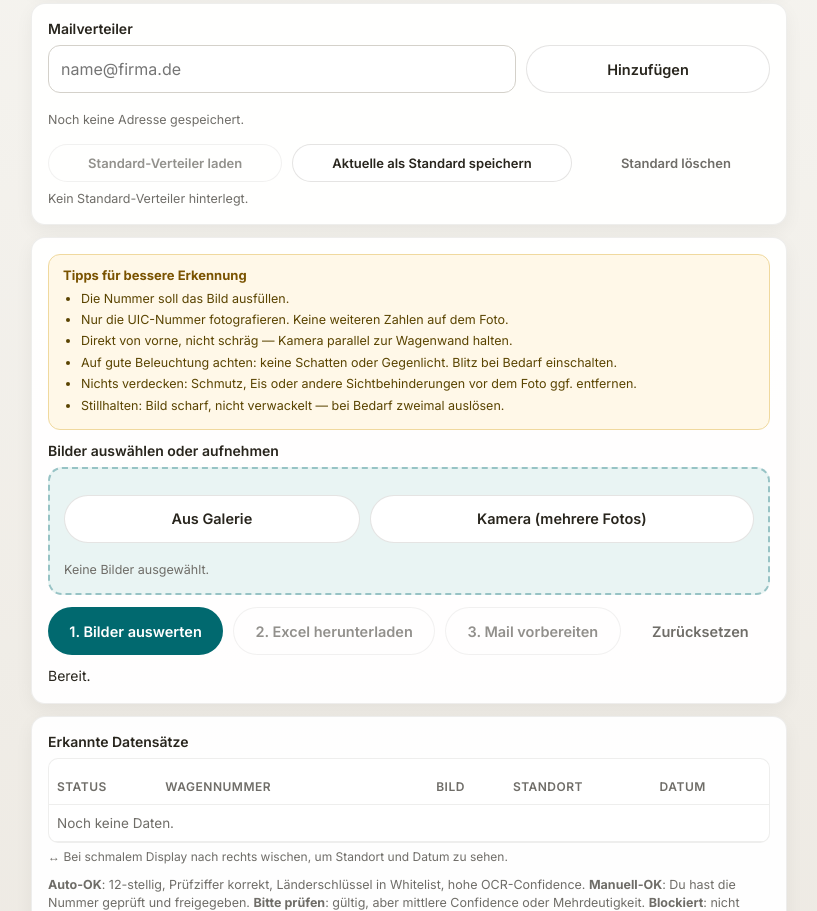
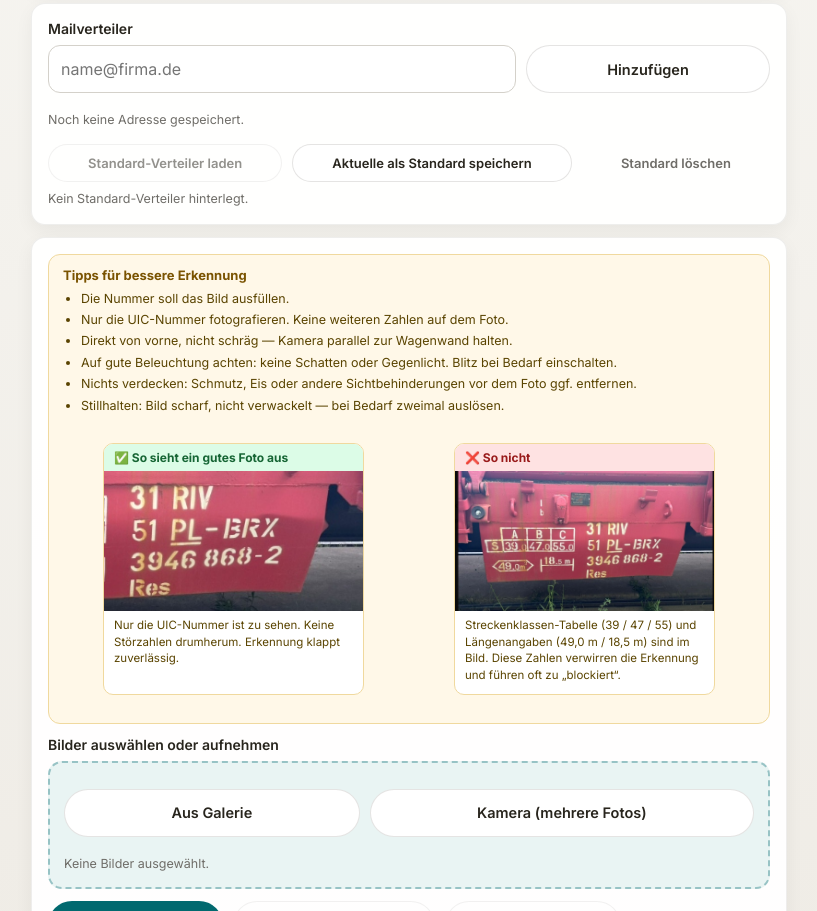
Before and after one commit to erdtranszossen-maker/wagenident, a website with bundled scripts: page public/index.html in a window 1280 px wide. Shown: the part 367-1278 px from the top of the page, without its empty margins (231-1048 px from the left). Built offline with nearby package versions, Linux system fonts and the light colour scheme.

Commit message:
Add files via upload

```diff
--- a/public/app.js
+++ b/public/app.js
@@ -834,6 +834,13 @@ resetBtn.addEventListener('click', () => {
   setStatus('Zurückgesetzt.', 'ok');
 });
 
+// ---------- Beispielfotos: Klick öffnet Lightbox ----------
+document.querySelectorAll('.example img[data-example]').forEach(img => {
+  img.addEventListener('click', () => {
+    openLightbox(img.src, img.alt);
+  });
+});
+
 // ---------- Feedback-Button ----------
 (() => {
   const fb = document.getElementById('feedbackBtn');
--- a/public/index.html
+++ b/public/index.html
@@ -129,6 +129,18 @@
     .tips-box h4{margin:0 0 6px;font-size:13px;font-weight:700;color:#7a5300}
     .tips-box ul{margin:0;padding-left:18px;color:#5a4400;font-size:12.5px;line-height:1.55}
     .tips-box ul li{margin-bottom:2px}
+    /* Beispielfotos */
+    .examples{display:grid;grid-template-columns:1fr 1fr;gap:10px;margin-top:12px}
+    .example{background:#fff;border-radius:10px;overflow:hidden;border:1px solid #f0d99e}
+    .example img{width:100%;height:140px;object-fit:cover;display:block;cursor:zoom-in}
+    .example .ex-head{padding:6px 10px;font-size:12px;font-weight:700;display:flex;align-items:center;gap:6px}
+    .example.good .ex-head{background:#dcfce7;color:#166534}
+    .example.bad .ex-head{background:#fee2e2;color:#991b1b}
+    .example .ex-body{padding:6px 10px 10px;font-size:11.5px;color:#5a4400;line-height:1.45}
+    @media (max-width:520px){
+      .examples{grid-template-columns:1fr}
+      .example img{height:180px}
+    }
 
     /* Kamera-Tray + Overlay-Maske */
     .camera-tray{margin-top:12px;padding:12px;border-radius:12px;background:#eef6f6;border:1px dashed rgba(1,105,111,.3);display:none}
@@ -229,6 +241,18 @@
           <li>Nichts verdecken: Schmutz, Eis oder andere Sichtbehinderungen vor dem Foto ggf. entfernen.</li>
           <li>Stillhalten: Bild scharf, nicht verwackelt — bei Bedarf zweimal auslösen.</li>
         </ul>
+        <div class="examples">
+          <figure class="example good">
+            <div class="ex-head">✅ So sieht ein gutes Foto aus</div>
+            <img src="./img/foto-gut.jpg" alt="Beispiel für ein gutes Foto: nur die UIC-Nummer im Bild" data-example="good">
+            <figcaption class="ex-body">Nur die UIC-Nummer ist zu sehen. Keine Störzahlen drumherum. Erkennung klappt zuverlässig.</figcaption>
+          </figure>
+          <figure class="example bad">
+            <div class="ex-head">❌ So nicht</div>
+            <img src="./img/foto-schlecht.jpg" alt="Beispiel für ein schlechtes Foto: weitere Zahlen drumherum" data-example="bad">
+            <figcaption class="ex-body">Streckenklassen-Tabelle (39 / 47 / 55) und Längenangaben (49,0 m / 18,5 m) sind im Bild. Diese Zahlen verwirren die Erkennung und führen oft zu „blockiert“.</figcaption>
+          </figure>
+        </div>
       </div>
 
       <label>Bilder auswählen oder aufnehmen</label>
```
Also changed, not shown: public/img/foto-gut.jpg (added), public/img/foto-schlecht.jpg (added).
